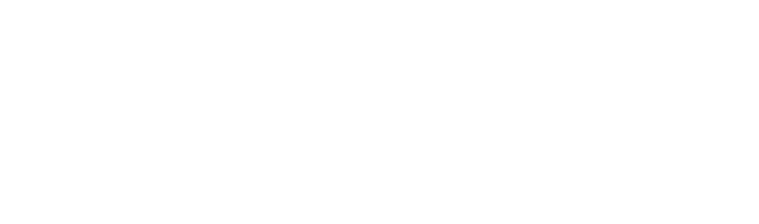
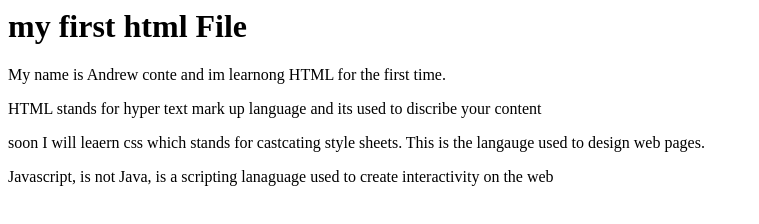
Before and after one commit to Idkwhattoputforthis123/cis-juniors-25-26, a plain HTML site: page index.html in a window 1280 px wide. Shown: the whole page, without its empty margins (0-759 px from the left). Drawn offline with Linux system fonts and the light colour scheme.

Commit message:
editted index .html

```diff
--- a/index.html
+++ b/index.html
@@ -1,9 +1,16 @@
 <!DOCTYPE main>
 <html>
     <head>
-
+        <!--The head contains NOT displayed on the screen-->
+        <title>my first html</title>
+        <meta charset="UTF-8">
     </head>
     <body>
+        <h1>my first html File</h1>
 
+        <p>My name is Andrew conte and im learnong HTML for the first time.</p>
+        <p> HTML stands for hyper text mark up language and its used to discribe your content</p>
+        <p> soon I will leaern css which stands for castcating style sheets. This is the langauge used to design web pages.</p>
+        <p>Javascript, is not Java, is a scripting lanaguage used to create interactivity on the web</p>
     </body>
 </html>
```
